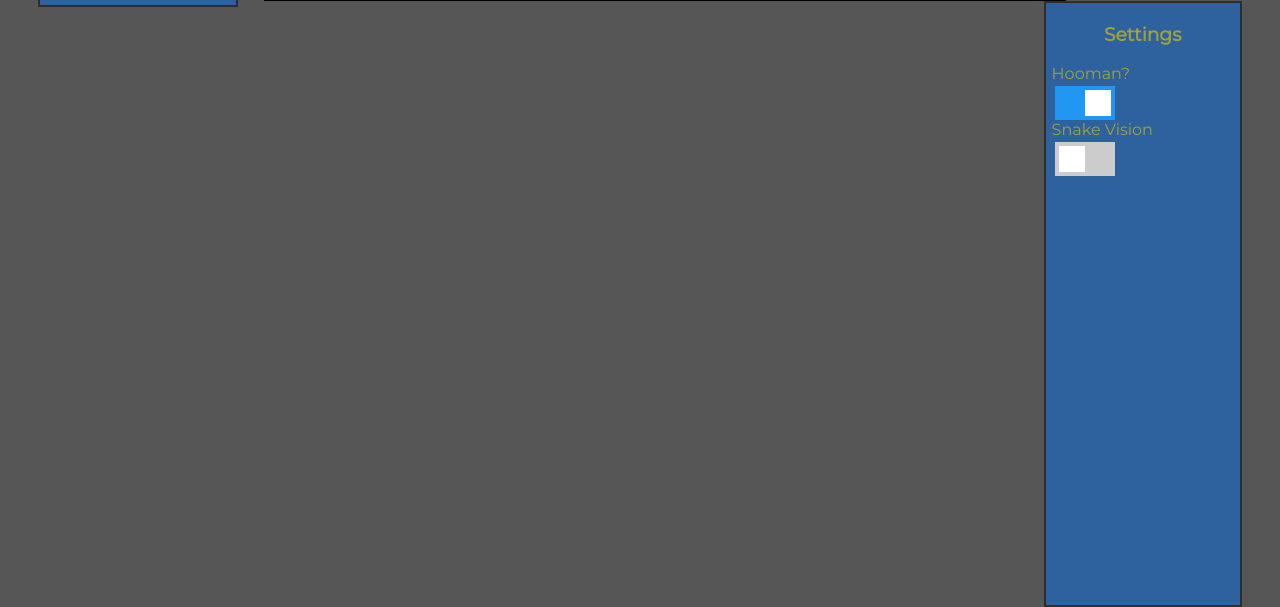
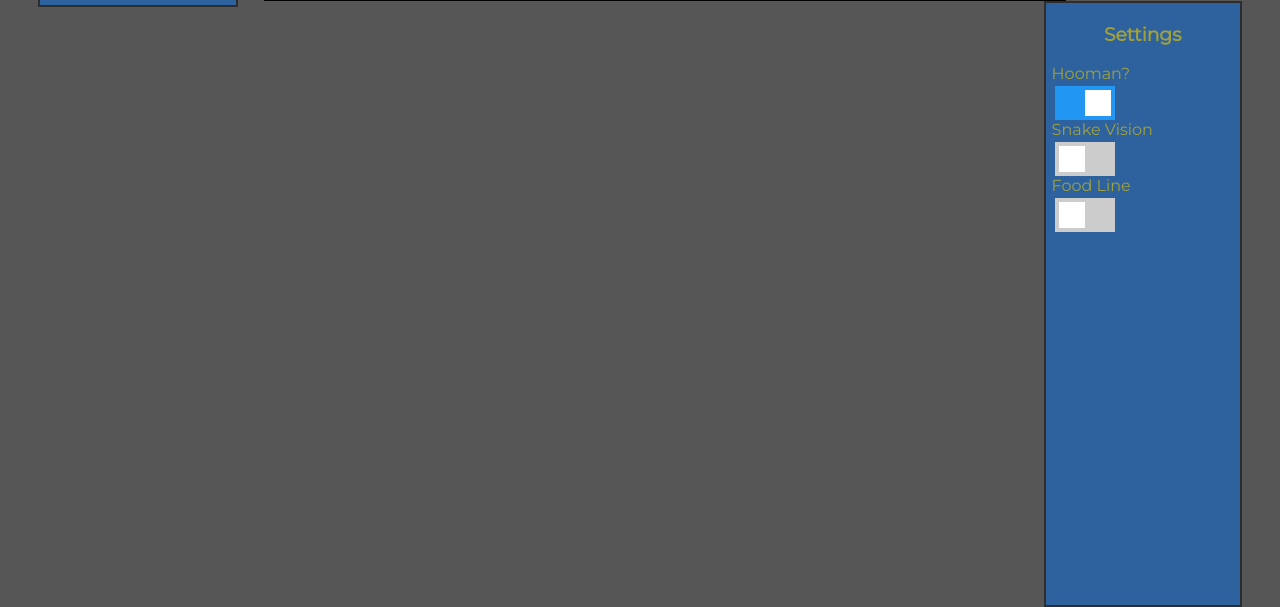
Before and after one commit to lassag/Sanke, a Node server app: page / in a window 1280 px wide. Shown: the part 738-1345 px from the top of the page. Run offline with Node 20, Linux system fonts and the light colour scheme.

Commit message:
Code cleanup & food line conditionals
Added functionality for toggling of the snake's food line. Implemented
functions in settings object class as well as event handling and
conditionals in canvas.js. Added html element check box in snake.ejs.

```diff
--- a/views/snake.ejs
+++ b/views/snake.ejs
@@ -62,6 +62,12 @@
       <label class="switch">
         <input type="checkbox" id="snake-vision">
         <span class="slider"></span>
+      </label><br>
+
+      <label class="switch-label" for="food-line">Food Line</label><br/>
+      <label class="switch">
+        <input type="checkbox" id="food-line">
+        <span class="slider"></span>
       </label>
     </div>
   </body>
```
Also changed, not shown: public/assets/scripts/canvas.js, public/assets/scripts/settings.js.
